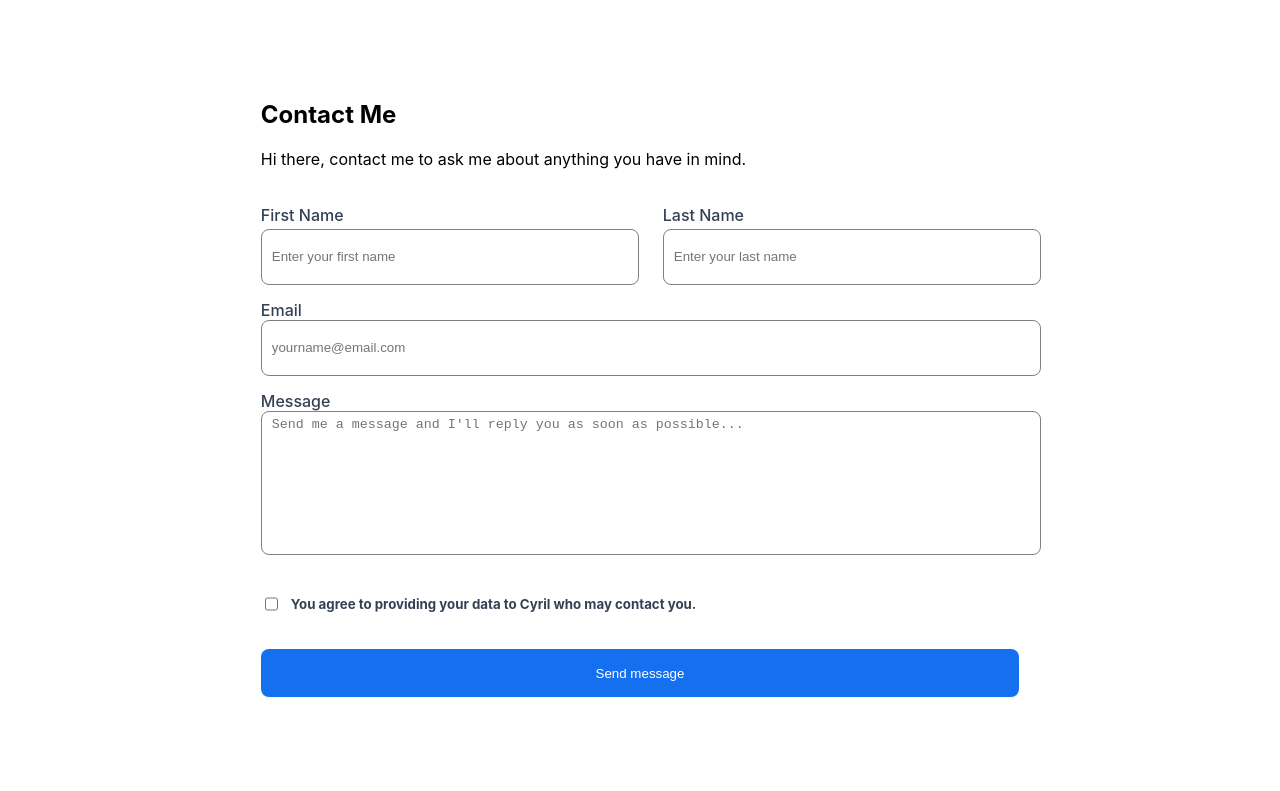
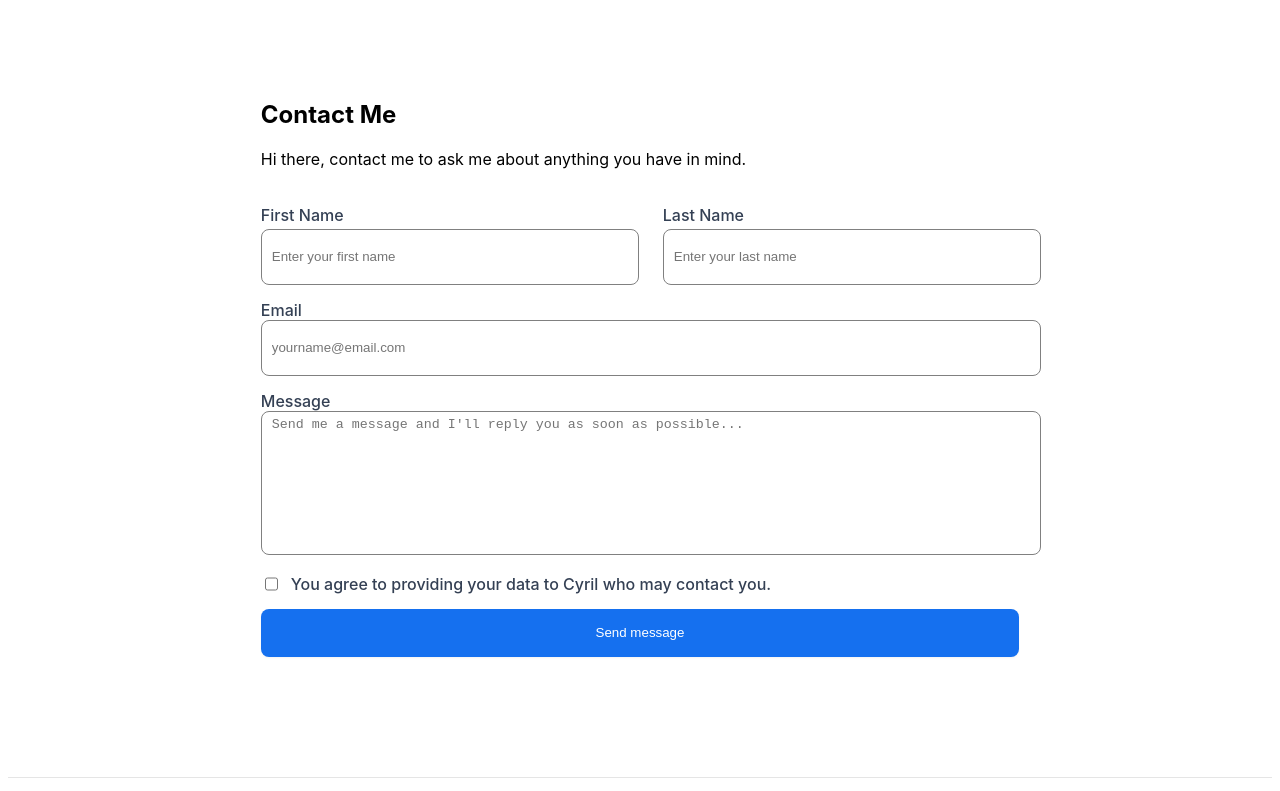
Before and after one commit to Dev-cyril/HNG_stage_2, a React (Vite) app: page /contacts in a window 1280 px wide. Shown: the top 791 px of the page. Built offline with nearby package versions, Linux system fonts and the light colour scheme.

Commit message:
style: modified ccheckbox

```diff
--- a/src/routes/contacts.jsx
+++ b/src/routes/contacts.jsx
@@ -30,7 +30,7 @@
                     </label>
                     <label id='f5'>
                         <input type='checkbox' />
-                        <h5>You agree to providing your data to Cyril who may contact you.</h5>
+                        <span>You agree to providing your data to Cyril who may contact you.</span>
                     </label>
                     <button id='btn_submit'>Send message</button>
                 </form>
```
